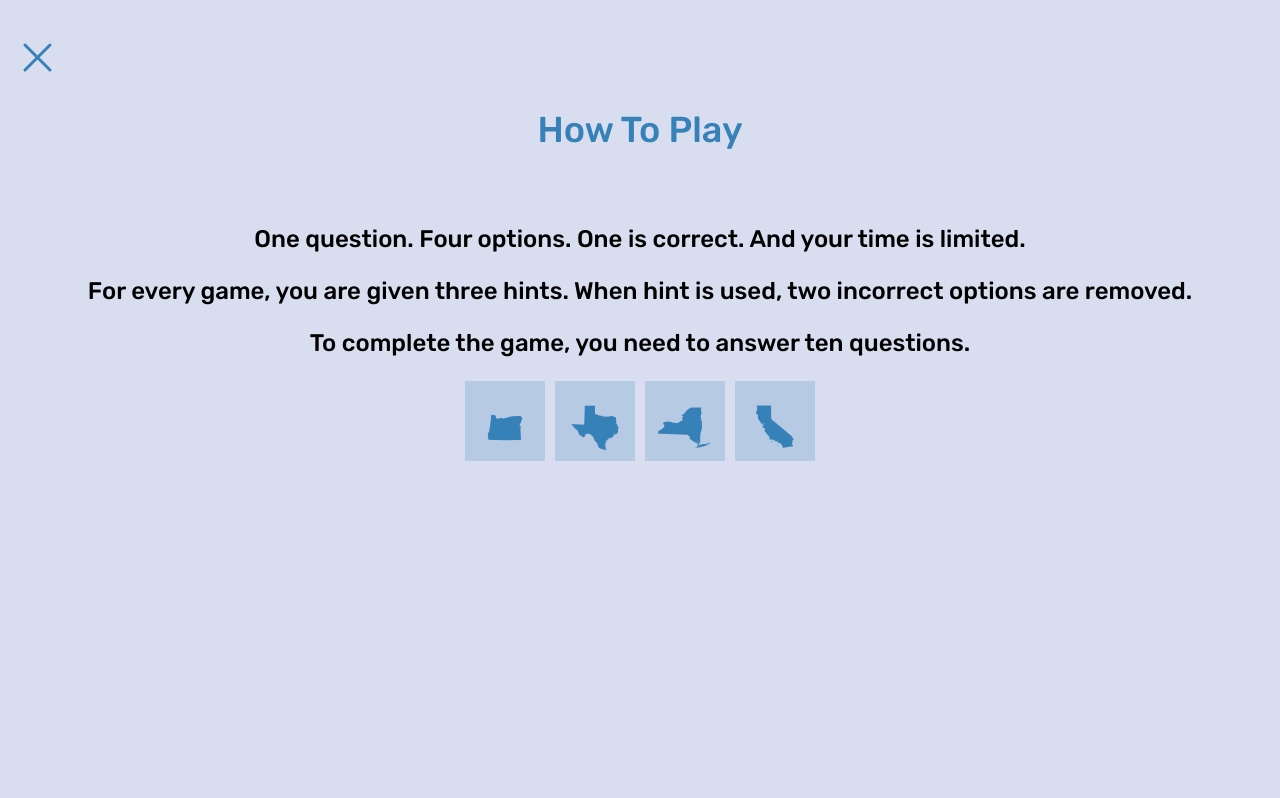
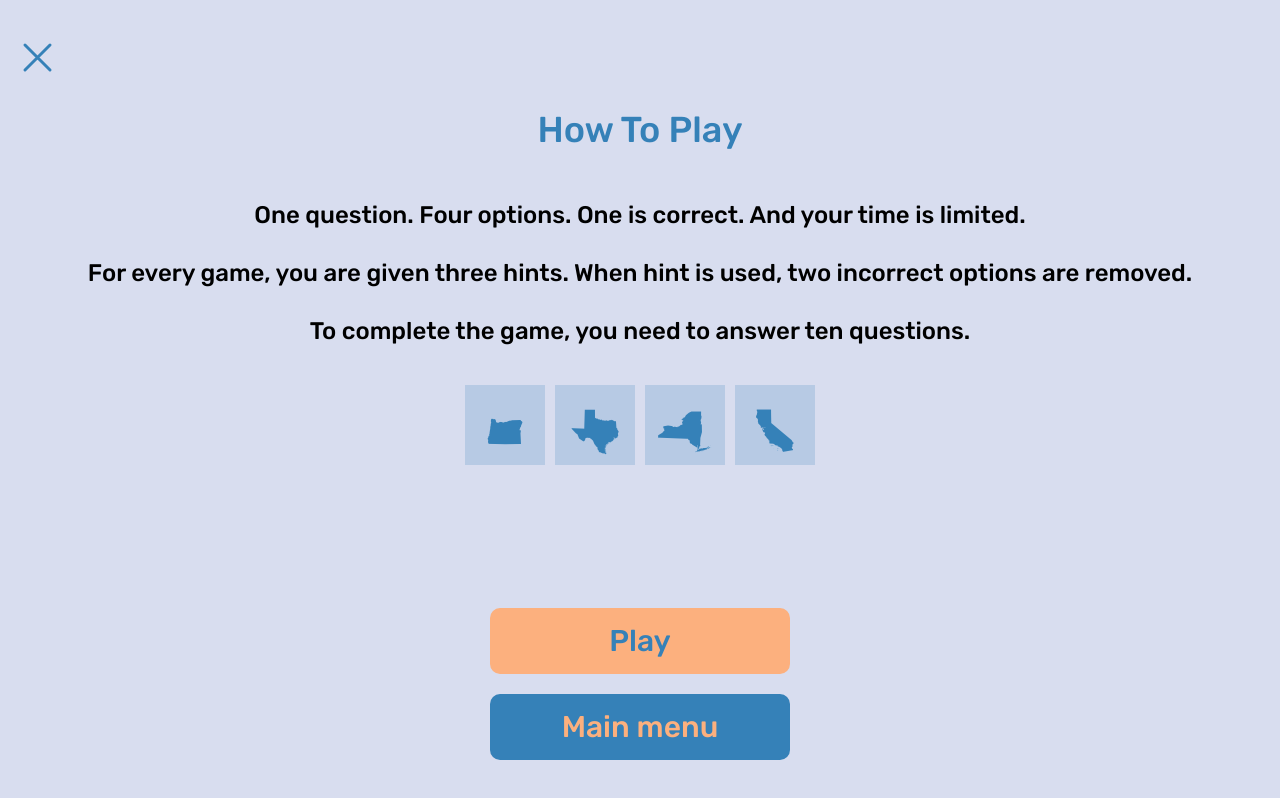
Before and after one commit to dtsioma/quiz-game, a React (Create React App) app: page /how-to-play in a window 1280 px wide. Built offline with nearby package versions, Linux system fonts and the light colour scheme.

Commit message:
added buttons in HowToPlay

```diff
--- a/src/components/randomQuizOptions/RandowQuizOptionsStyled.ts
+++ b/src/components/randomQuizOptions/RandowQuizOptionsStyled.ts
@@ -15,4 +15,5 @@ export const OptionsWrapper = styled.div`
   display: flex;
   align-items: center;
   justify-content: space-between;
+  margin-top: 40px;
 `;
--- a/src/components/typography/TypographyStyled.ts
+++ b/src/components/typography/TypographyStyled.ts
@@ -15,4 +15,5 @@ export const Paragraph = styled.p.attrs(
   font-weight: 500;
   padding: 0 20px;
   text-align: ${(props) => (props.centered ? "center" : "left")};
+  margin: 0;
 `;
--- a/src/pages/howToPlay/HowToPlay.tsx
+++ b/src/pages/howToPlay/HowToPlay.tsx
@@ -1,37 +1,58 @@
 import React, { useEffect } from "react";
 import { useContext } from "react";
+import { useNavigate } from "react-router";
 import { RandomQuizOptions } from "../../components/randomQuizOptions/RandomQuizOptions";
+import { Heading } from "../../components/typography/TypographyStyled";
+import { AppContext } from "../../context";
 import {
-  Heading,
-  Paragraph,
-} from "../../components/typography/TypographyStyled";
-import { AppContext } from "../../context";
-import { HTPMain, HTPTextWrapper } from "./HowToPlayStyled";
+  HTPMain,
+  HTPTextWrapper,
+  HTPParagraph,
+  HTPButtonsWrapper,
+} from "./HowToPlayStyled";
+import { HomeButton } from "../home/HomeStyled";
 
 export const HowToPlay: React.FC = () => {
   const { dispatch } = useContext(AppContext);
+  const navigate = useNavigate();
 
   useEffect(() => {
     dispatch({ type: "SHOW_HEADER" });
     dispatch({ type: "SET_BG_PURPLE" });
   }, []);
 
+  const startQuiz = () => {
+    navigate("/countdown", { state: { continue: true } });
+  };
+
+  const goToHomePage = () => {
+    navigate("/");
+  };
+
   return (
     <HTPMain>
       <Heading>How To Play</Heading>
       <HTPTextWrapper>
-        <Paragraph centered>
+        <HTPParagraph centered>
           One question. Four options. One is correct. And your time is limited.
-        </Paragraph>
-        <Paragraph centered>
+        </HTPParagraph>
+        <HTPParagraph centered>
           For every game, you are given three hints. When hint is used, two
           incorrect options are removed.
-        </Paragraph>
-        <Paragraph centered>
+        </HTPParagraph>
+        <HTPParagraph centered>
           To complete the game, you need to answer ten questions.
-        </Paragraph>
+        </HTPParagraph>
       </HTPTextWrapper>
       <RandomQuizOptions />
+      <HTPButtonsWrapper>
+        <HomeButton width="300px" variant="orange" clicked={startQuiz}>
+          Play
+        </HomeButton>
+        <HomeButton width="300px" variant="blue" clicked={goToHomePage}>
+          Main menu
+        </HomeButton>
+      </HTPButtonsWrapper>
     </HTPMain>
   );
 };
--- a/src/pages/howToPlay/HowToPlayStyled.ts
+++ b/src/pages/howToPlay/HowToPlayStyled.ts
@@ -1,8 +1,24 @@
 import styled from "styled-components";
 import { Main } from "../../components/main/MainStyled";
+import { Paragraph } from "../../components/typography/TypographyStyled";
 
-export const HTPMain = styled(Main)``;
+export const HTPMain = styled(Main)`
+  height: calc(100% - 78px);
+`;
 
 export const HTPTextWrapper = styled.div`
   margin-top: 50px;
 `;
+
+export const HTPParagraph = styled(Paragraph)`
+  &:not(:first-child) {
+    margin-top: 30px;
+  }
+`;
+
+export const HTPButtonsWrapper = styled.div`
+  display: flex;
+  align-items: center;
+  flex-direction: column;
+  margin: auto auto 40px;
+`;
```
